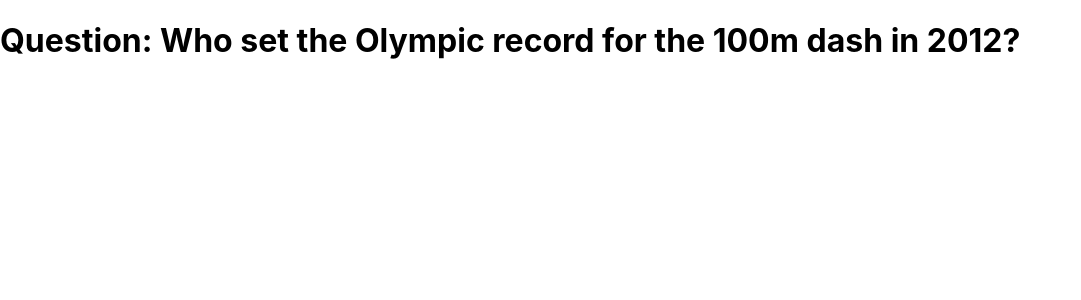
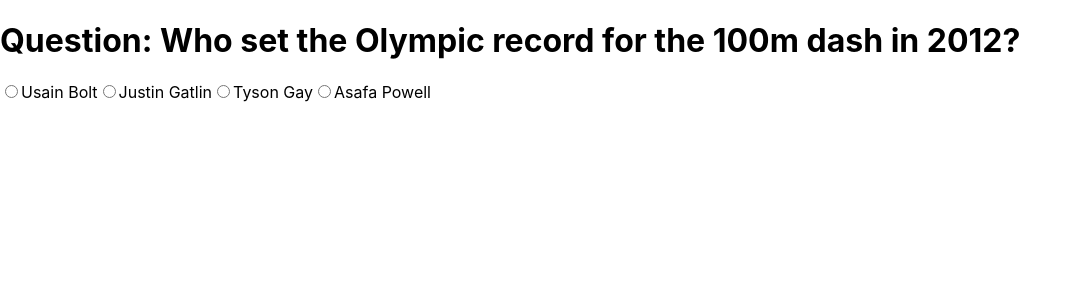
Before and after one commit to Technigo/project-redux-quiz-old, a React (Create React App) app: page / in a window 1280 px wide. Shown: the top 300 px of the page, without its empty margins (0-1081 px from the left). Built offline with nearby package versions, Linux system fonts and the light colour scheme.

Commit message:
mapped through answer options and created radio buttons

```diff
--- a/src/components/CurrentQuestion.js
+++ b/src/components/CurrentQuestion.js
@@ -1,5 +1,7 @@
+
 import React from 'react'
-import { useSelector } from 'react-redux'
+import { useSelector, useDispatch } from 'react-redux'
+// import { quiz } from 'reducers/quiz'
 
 export const CurrentQuestion = () => {
   const question = useSelector((state) => state.quiz.questions[state.quiz.currentQuestionIndex])
@@ -11,6 +13,16 @@ export const CurrentQuestion = () => {
   return (
     <div>
       <h1>Question: {question.questionText}</h1>
+      {question.options.map((singleOption) => <label htmlFor="current-question" key={singleOption}>
+        <input
+          id="current-question"
+          type="radio"
+          value={singleOption}
+          // onChange={(event) => set???(event.target.value)} need to set with real values
+          // checked={singleOption === ???} need to set with real values
+          aria-label={singleOption} />
+        {singleOption}
+      </label>)}
     </div>
   )
 }
```
